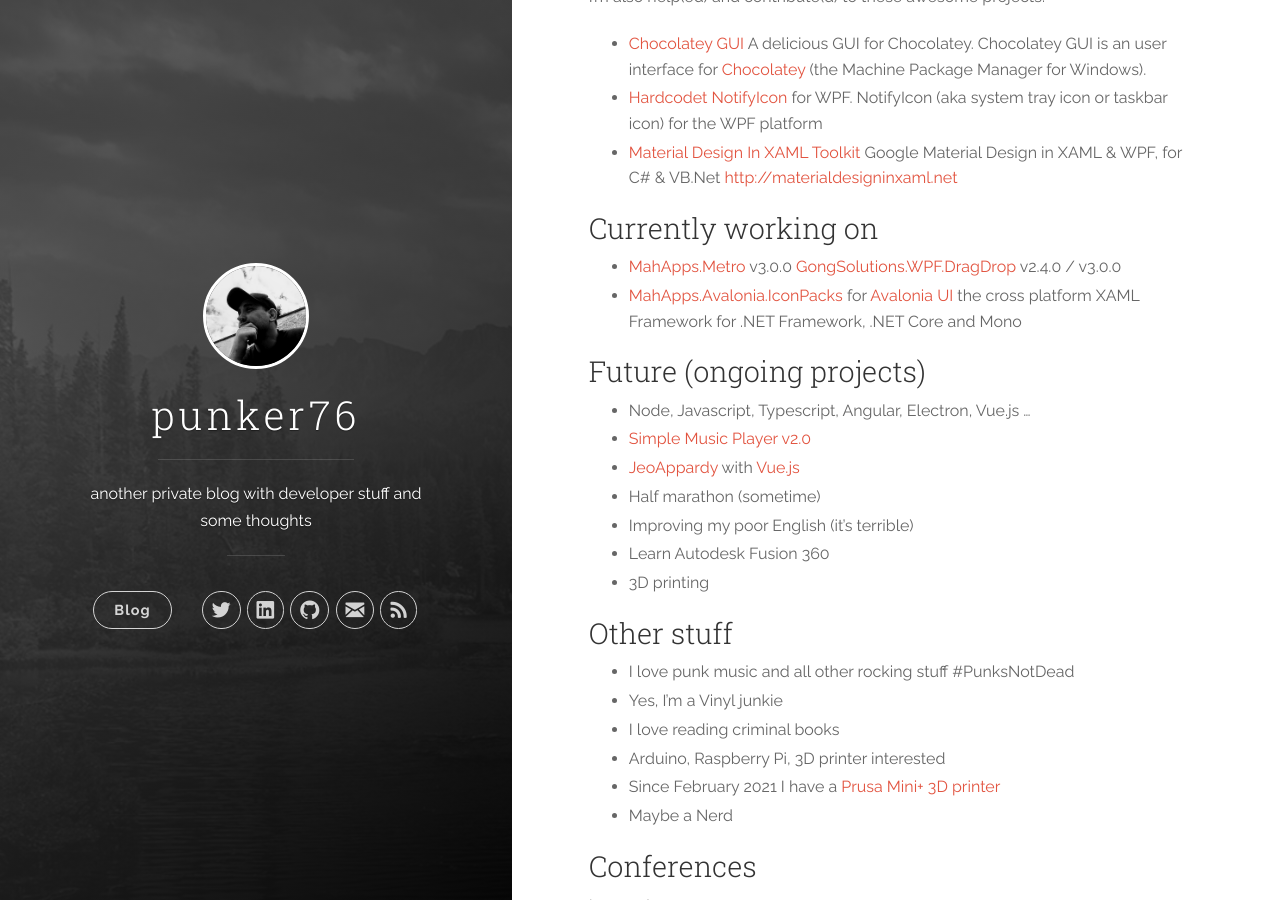
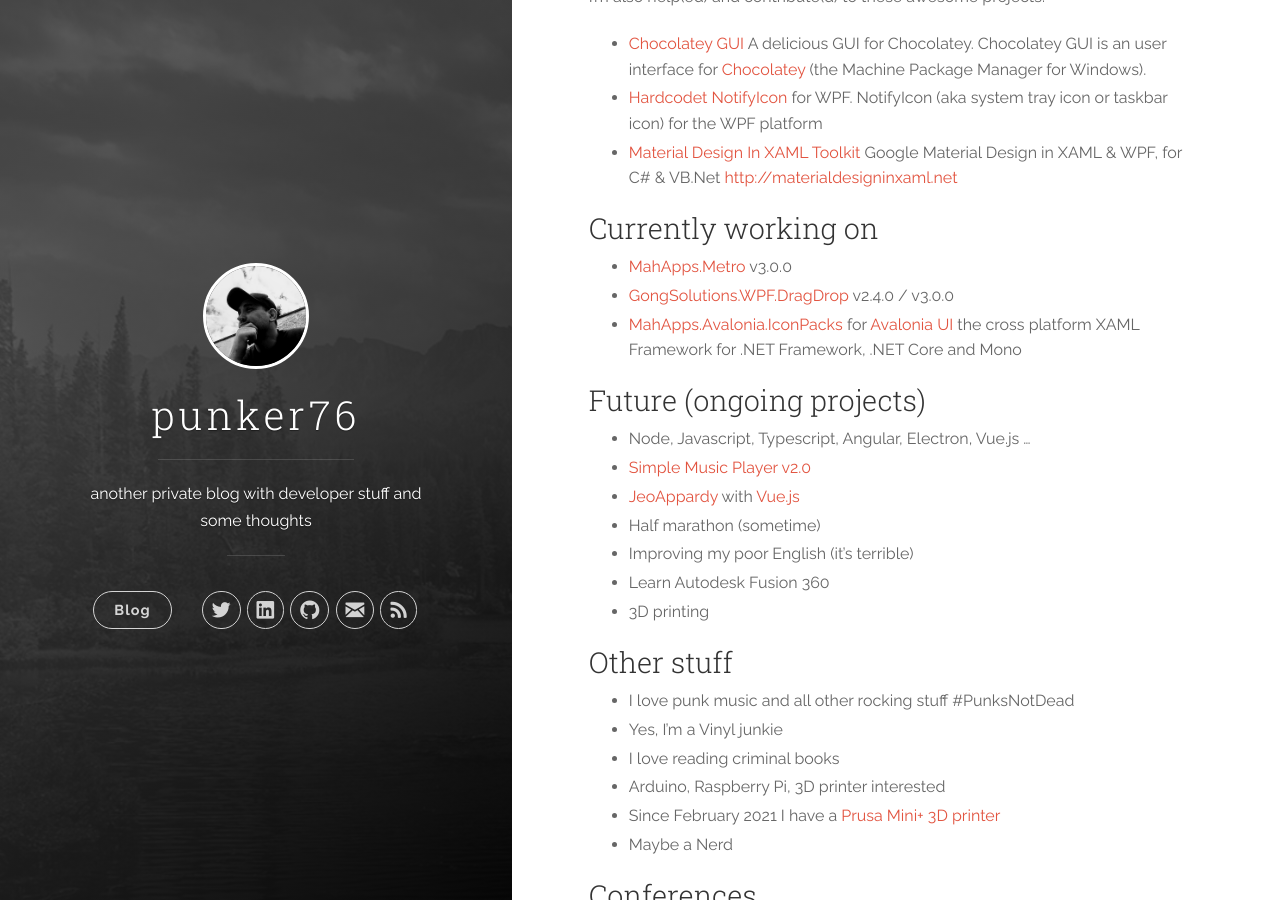
Before and after one commit to punker76/jekyll.jkarger.de, a Jekyll site: the page built from now.md, in a window 1280 px wide and 900 px high, scrolled down 1079 px. Built offline with Jekyll 4.4.1, drawn with Linux system fonts in a browser that asks for light colours.

Commit message:
Update now.md

```diff
--- a/now.md
+++ b/now.md
@@ -40,7 +40,7 @@
 ### Currently working on
 
 - [MahApps.Metro](https://github.com/MahApps/MahApps.Metro) v3.0.0
- [GongSolutions.WPF.DragDrop](https://github.com/punker76/gong-wpf-dragdrop) v2.4.0 / v3.0.0
+- [GongSolutions.WPF.DragDrop](https://github.com/punker76/gong-wpf-dragdrop) v2.4.0 / v3.0.0
 - [MahApps.Avalonia.IconPacks](https://github.com/MahApps/MahApps.Metro.IconPacks) for [Avalonia UI](https://avaloniaui.net/) the cross platform XAML Framework for .NET Framework, .NET Core and Mono
 
 ### Future (ongoing projects)
```
